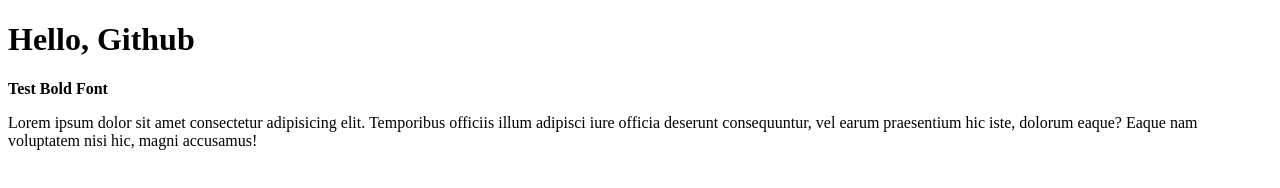
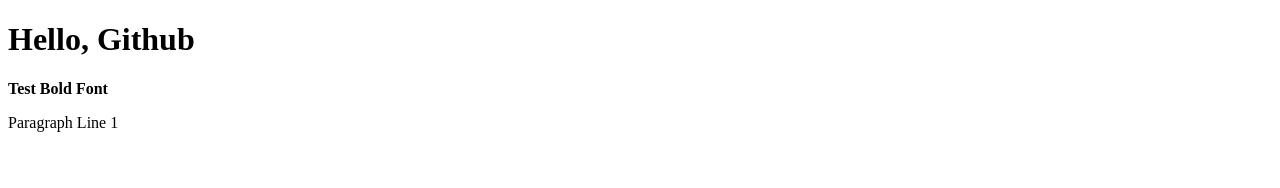
Before and after one commit to nontakran123/test_repo2, a plain HTML site: page index.html in a window 1280 px wide. Drawn offline with Linux system fonts and the light colour scheme.

Commit message:
Update Paragraph
Insert Tag Paragraph

```diff
--- a/index.html
+++ b/index.html
@@ -9,6 +9,6 @@
 <body>
     <h1>Hello, Github</h1>
     <b>Test Bold Font</b>
-    <div class="container"><p>Lorem ipsum dolor sit amet consectetur adipisicing elit. Temporibus officiis illum adipisci iure officia deserunt consequuntur, vel earum praesentium hic iste, dolorum eaque? Eaque nam voluptatem nisi hic, magni accusamus!</p></div>
+    <p>Paragraph Line 1</p>
 </body>
 </html>
```
